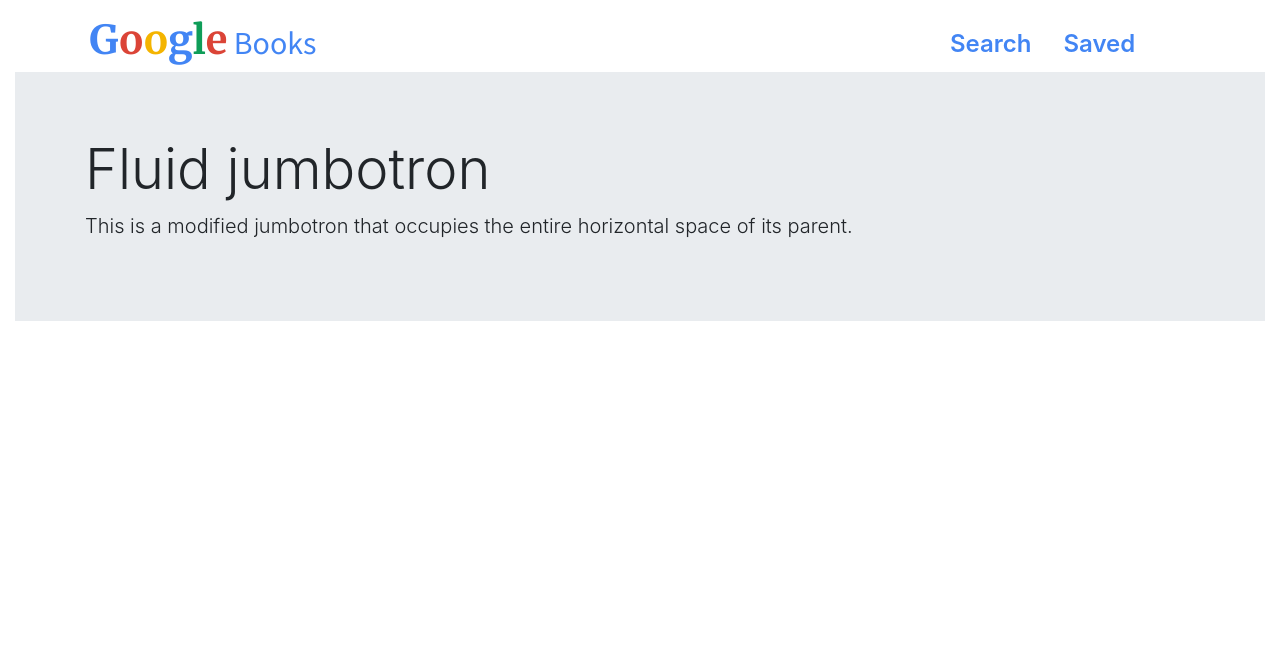
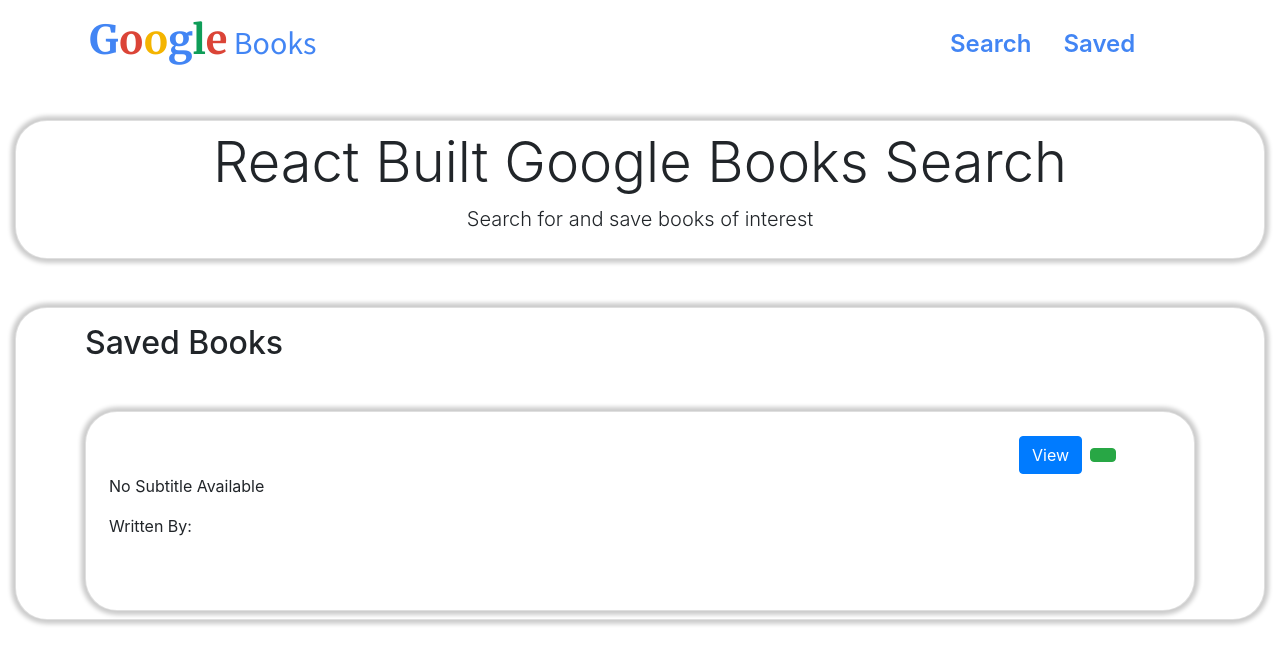
Before and after one commit to brianlfarmerllc/Google_Books, a React (Create React App) app in the folder client/: page /saved in a window 1280 px wide. Shown: the top 664 px of the page. Built offline with nearby package versions, Linux system fonts and the light colour scheme.

Commit message:
made a book card component to share between search and saved pages

```diff
--- /dev/null
+++ b/client/src/components/BookCardContent/BookCardContent.js
@@ -0,0 +1,44 @@
+import React from "react"
+
+function BookCardContent(props) {
+    return (
+        <>
+            <div className="row justify-content-between mt-3">
+                <div className="col-7 col-lg-8 col-xl-10">
+                    <h5 className="" style={{ textAlign: "start" }}>{props.title}</h5>
+                </div>
+                <div className="col">
+                    <a href={props.infoLink} target="blank">
+                        <button type="button"
+                            className="btn btn-primary">View
+                                    </button>
+                    </a>
+                    <button type="button"
+                        className="btn btn-success ml-2"
+                        name={props.id}
+                        onClick={props.saveBook}>{props.saveBookText}
+                                </button>
+                </div>
+            </div>
+            <div className="row justify-content-between">
+                <div className="col-8 col-md-10">
+                    <p style={{ textAlign: "start" }}>{props.subtitle || "No Subtitle Available"}</p>
+                    <p style={{ textAlign: "start" }}>
+                        Written By: {props.authors}</p>
+                </div>
+            </div>
+            <div className="row mt-4 justify-content-between">
+                <div className="col">
+                    <img className="" alt={props.title}
+                        src={props.thumbnail}
+                        style={{ textAlign: "start" }} />
+                </div>
+                <div className="col-8">
+                    <p className="" style={{ textAlign: "start" }}>{props.description}</p>
+                </div>
+            </div>
+        </>
+    )
+}
+
+export default BookCardContent
--- a/client/src/pages/Saved/Saved.js
+++ b/client/src/pages/Saved/Saved.js
@@ -1,15 +1,30 @@
-import React from 'react';
+import React, { useState } from 'react';
+import "./saved.css";
+import Card from "../../components/Card/Card";
+import BookCardContent from "../../components/BookCardContent/BookCardContent";
+import { Input, FormBtn } from "../../components/Form/Form";
+import API from "../../utils/Api";
 
 function Saved() {
     return (
         <div className="container-fluid">
-            <div className="jumbotron jumbotron-fluid">
-                <div className="container">
-                    <h1 className="display-4">Fluid jumbotron</h1>
-                    <p className="lead">This is a modified jumbotron that occupies the entire horizontal space of its parent.</p>
-                </div>
-            </div>
-        </div>
+        <Card>
+            <h2 className="display-4" style={{ textAlign: "center" }}>React Built Google Books Search</h2>
+            <p className="lead" style={{ textAlign: "center" }}>Search for and save books of interest</p>
+        </Card>
+        <Card>
+            <h2 className="display-6 mt-2" style={{ textAlign: "start" }}>Saved Books</h2>
+            {/* {googleBooks.map(book => ( */}
+                <Card
+                    // key={book.id}
+                    >
+                    <BookCardContent
+
+                    />
+                </Card>
+            {/* ))} */}
+        </Card>
+    </div>
     )
 }
 
--- a/client/src/pages/Saved/saved.css
+++ b/client/src/pages/Saved/saved.css
@@ -0,0 +1,4 @@
+.card {
+    border-radius: 2em;
+    box-shadow: 0px 0px 4px 4px #ccc;
+}
--- a/client/src/pages/Search/Search.js
+++ b/client/src/pages/Search/Search.js
@@ -1,6 +1,7 @@
 import React, { useState } from 'react';
 import "./search.css";
 import Card from "../../components/Card/Card";
+import BookCardContent from "../../components/BookCardContent/BookCardContent";
 import { Input, FormBtn } from "../../components/Form/Form";
 import API from "../../utils/Api";
 
@@ -35,13 +36,13 @@ function Search() {
         const bookinfo = {
             title: book.volumeInfo.title,
             author: book.volumeInfo.authors.toString(),
-            synopsis: book.volumeInfo.subtitle  === undefined ? "No Subtitle Available" : book.volumeInfo.subtitle,
+            synopsis: book.volumeInfo.subtitle === undefined ? "No Subtitle Available" : book.volumeInfo.subtitle,
             description: book.volumeInfo.description,
             image: book.volumeInfo.imageLinks === undefined ? "https://placehold.it/200x200" : book.volumeInfo.imageLinks.thumbnail,
             link: book.volumeInfo.infoLink,
         }
+        console.log(bookinfo)
         API.saveBook(bookinfo)
-            .then(res => setFormObject({}))
             .catch(err => console.log(err));
     }
 
@@ -72,40 +73,17 @@ function Search() {
                 {googleBooks.map(book => (
                     <Card
                         key={book.id}>
-                        <div className="row justify-content-between mt-3">
-                            <div className="col-7 col-lg-8 col-xl-10">
-                                <h5 className="" style={{ textAlign: "start" }}>{book.volumeInfo.title}</h5>
-                            </div>
-                            <div className="col">
-                                <a href={book.volumeInfo.infoLink} target="blank">
-                                    <button type="button"
-                                        className="btn btn-primary">View
-                                    </button>
-                                </a>
-                                <button type="button"
-                                    className="btn btn-success ml-2"
-                                    name={book.id}
-                                    onClick={saveBookInfo}>Save
-                                </button>
-                            </div>
-                        </div>
-                        <div className="row justify-content-between">
-                            <div className="col-8 col-md-10">
-                                <p style={{ textAlign: "start" }}>{book.volumeInfo.subtitle || "No Subtitle Available"}</p>
-                                <p style={{ textAlign: "start" }}>
-                                    Written By: {book.volumeInfo.authors.toString()}</p>
-                            </div>
-                        </div>
-                        <div className="row mt-4 justify-content-between">
-                            <div className="col">
-                                <img className="" alt={book.volumeInfo.title}
-                                    src={book.volumeInfo.imageLinks === undefined ? "https://placehold.it/200x200" : book.volumeInfo.imageLinks.thumbnail}
-                                    style={{ textAlign: "start" }} />
-                            </div>
-                            <div className="col-8">
-                                <p className="" style={{ textAlign: "start" }}>{book.volumeInfo.description}</p>
-                            </div>
-                        </div>
+                        <BookCardContent
+                            id={book.id}
+                            title={book.volumeInfo.title}
+                            infoLink={book.volumeInfo.infoLink}
+                            saveBook={saveBookInfo}
+                            saveBookText={"Save"}
+                            subtitle={book.volumeInfo.subtitle}
+                            authors={book.volumeInfo.authors.toString()}
+                            description={book.volumeInfo.description}
+                            thumbnail={book.volumeInfo.imageLinks === undefined ? "https://placehold.it/130x180" : book.volumeInfo.imageLinks.thumbnail}
+                        />
                     </Card>
                 ))}
             </Card>
```
